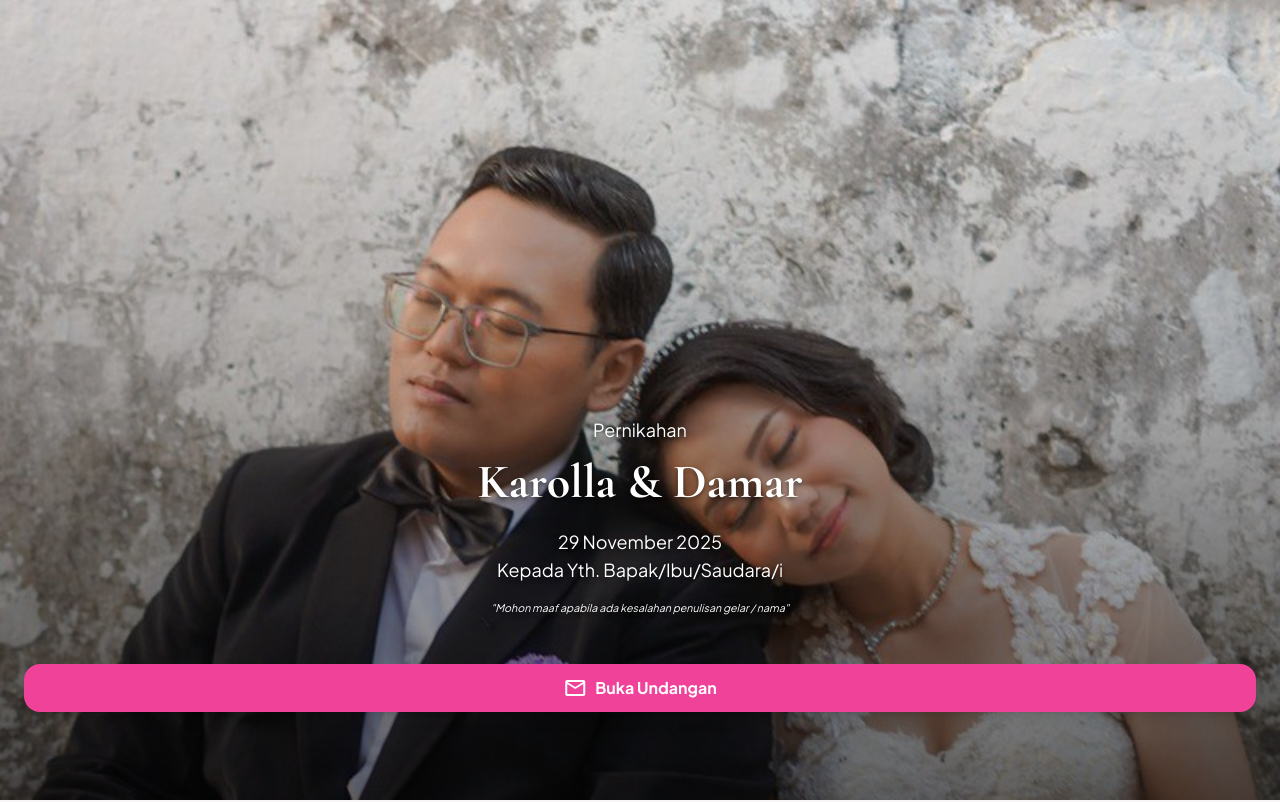
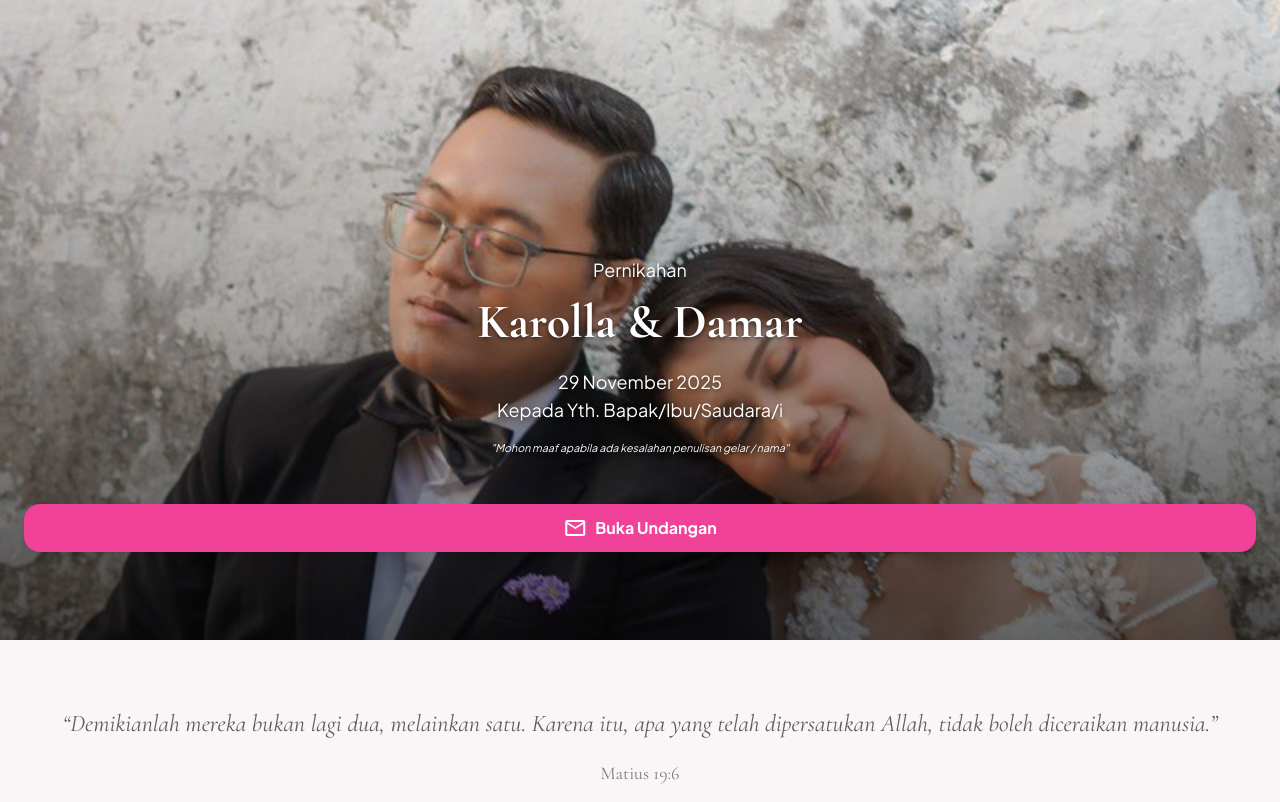
Before and after one commit to yakobusdamar/karolla-damar-undangan, a plain HTML site: page code-test.html in a window 1280 px wide. Shown: the top 802 px of the page. Drawn offline with nearby package versions, Linux system fonts and the light colour scheme.

Commit message:
Update code-test.html

```diff
--- a/code-test.html
+++ b/code-test.html
@@ -79,7 +79,7 @@
 
 <body class="font-display bg-background-light dark:bg-background-dark text-text-light dark:text-text-dark">
     <div class="flex flex-col">
-        <div class="relative flex h-screen min-h-screen w-full flex-col justify-between overflow-hidden pb-20 sm:pb-10">
+        <div class="relative flex h-[80vh] min-h-[600px] w-full flex-col justify-between overflow-hidden pb-20 sm:pb-10">
             <div class="absolute inset-0 bg-center bg-no-repeat bg-cover"
                 style='background-image: url("img_resource/hero3.jpg");'>
                 <div class="absolute inset-0 bg-gradient-to-t from-black/60 via-black/20 to-transparent"></div>
```
